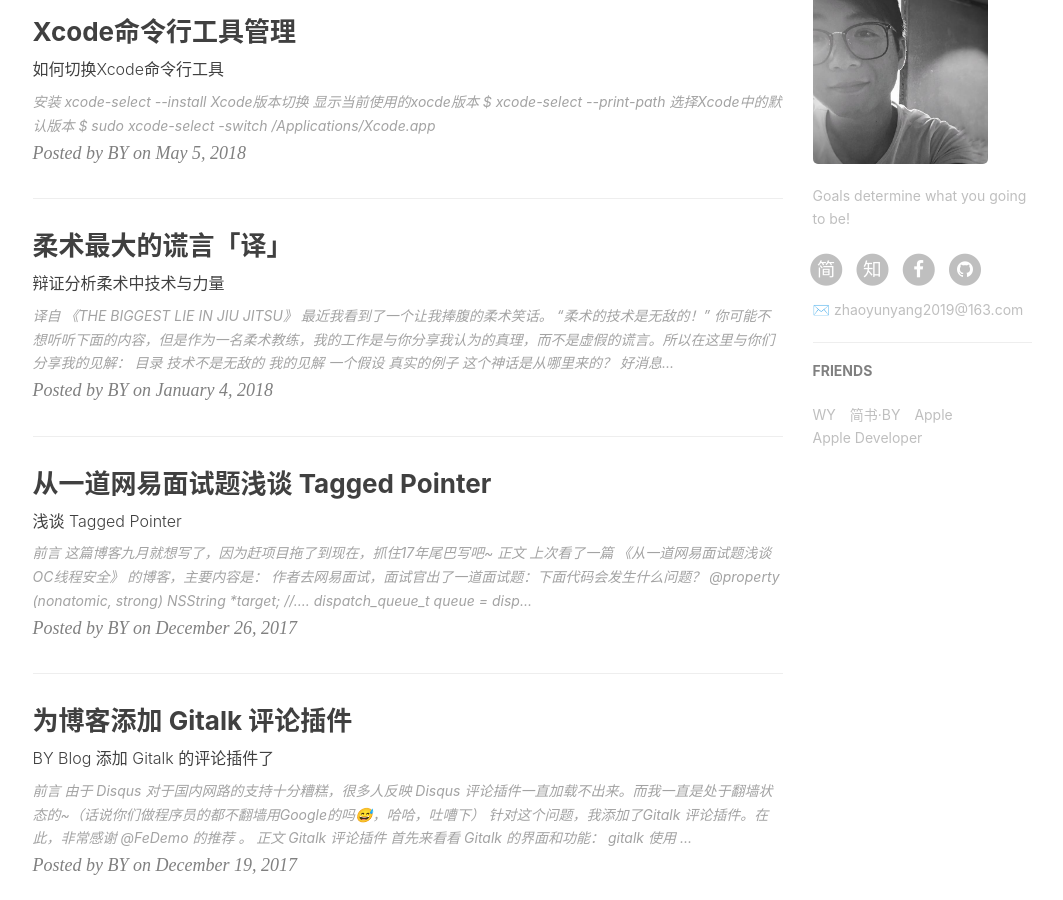
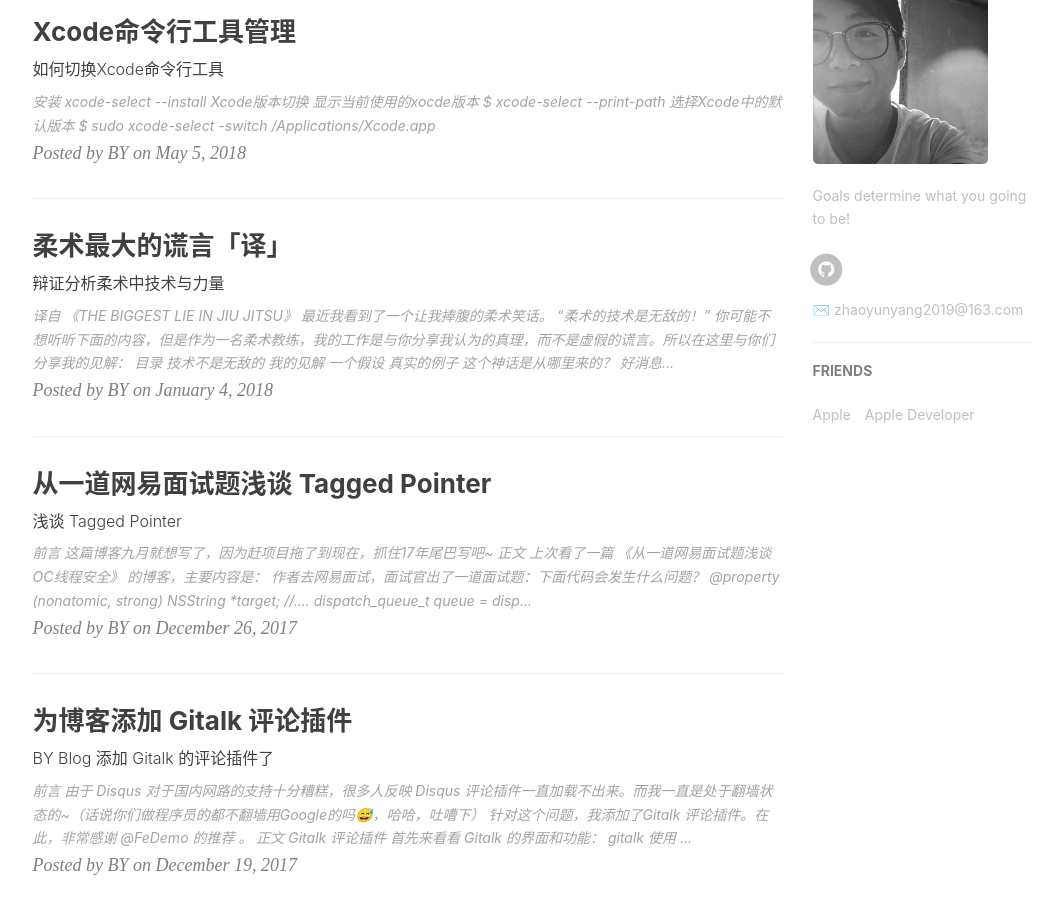
Before and after one commit to zyydecode/zyydecode.github.io, a Jekyll site: the page built from index.html, in a window 1280 px wide and 900 px high, scrolled down 880 px. Shown: the whole window, without its empty margins (135-1198 px from the left). Built offline with Jekyll 4.4.1, drawn with Linux system fonts in a browser that asks for light colours; nearby versions of some CDN libraries; the list of posts is cut into pages by our own code; comment, search, counter and statistics services are not loaded.

Commit message:
Update _config.yml

```diff
--- a/_config.yml
+++ b/_config.yml
@@ -19,10 +19,10 @@ sidebar-avatar: /img/about-BY-gentle.jpg      # use absolute URL, seeing it's us
 # SNS settings
 RSS: false
 # weibo_username:     zhaoyunyang
-zhihu_username:     zhaoyunyang
+# zhihu_username:     zhaoyunyang
 github_username:    zhaoyunyang
-facebook_username:  baiying.qiu.7
-jianshu_username:   e71990ada2fd
+# facebook_username:  baiying.qiu.7
+# jianshu_username:   e71990ada2fd
 #twitter_username:   zhaoyunyang
 
 
@@ -99,12 +99,6 @@ service-worker: true
 # Friends
 friends: [
     {
-        title: "WY",
-        href: "http://zhengwuyang.com"
-    },{
-        title: "简书·BY",
-        href: "http://www.jianshu.com/u/e71990ada2fd"
-    },{
         title: "Apple",
         href: "https://apple.com"
     },{
```
